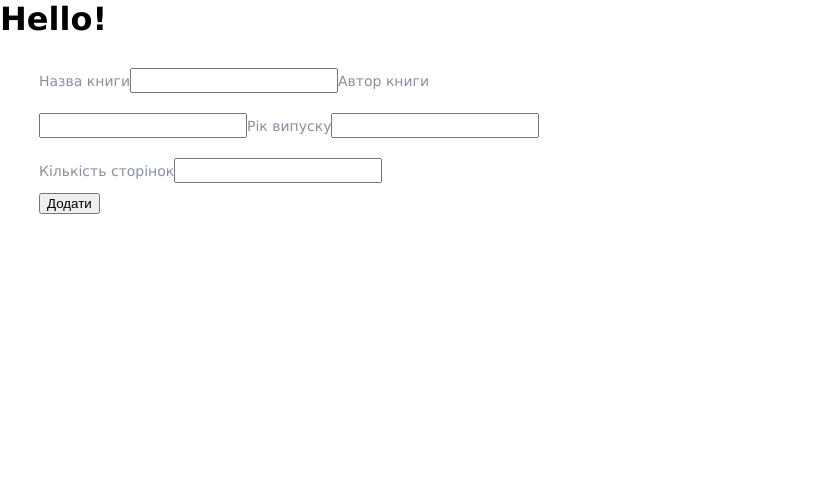
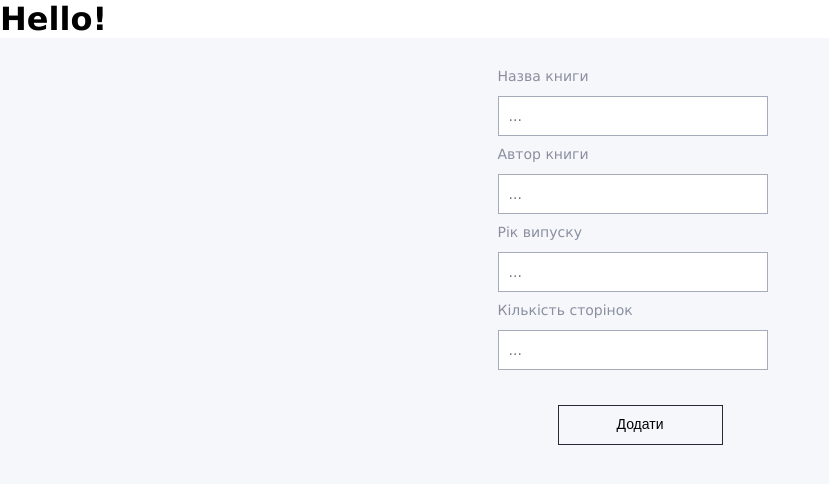
Before and after one commit to dramarec/Fullstack-TeamProject-BookRead, a React (Create React App) app in the folder client/: page / in a window 1280 px wide. Shown: the top 484 px of the page, without its empty margins (0-829 px from the left). Built offline with nearby package versions, Linux system fonts and the light colour scheme.

Commit message:
Adds changes to styles

```diff
--- a/client/src/components/App.js
+++ b/client/src/components/App.js
@@ -5,9 +5,7 @@ const App = () => {
   return (
     <>
       <Header />
-      <div className="container">
-        <LibraryForm />
-      </div>
+      <LibraryForm />
     </>
   );
 };
--- a/client/src/components/libraryForm/LibraryForm.js
+++ b/client/src/components/libraryForm/LibraryForm.js
@@ -52,6 +52,7 @@ const LibraryForm = () => {
                   type="text"
                   value={values.bookName}
                   name="bookName"
+                  placeholder="..."
                   autoComplete="off"
                 />
                 <ErrorMessage
@@ -69,6 +70,7 @@ const LibraryForm = () => {
                   type="text"
                   value={values.bookAuthor}
                   name="bookAuthor"
+                  placeholder="..."
                   autoComplete="off"
                 />
                 <ErrorMessage
@@ -80,12 +82,12 @@ const LibraryForm = () => {
 
               <label className="bookFormListItem">
                 <span className="bookFormListItemTitle">Рік випуску</span>
-
                 <Field
                   className="bookFormInput"
                   type="text"
                   value={values.bookYear}
                   name="bookYear"
+                  placeholder="..."
                   autoComplete="off"
                 />
                 <ErrorMessage
@@ -105,6 +107,7 @@ const LibraryForm = () => {
                   type="text"
                   value={values.bookPages}
                   name="bookPages"
+                  placeholder="..."
                   autoComplete="off"
                 />
                 <ErrorMessage
--- a/client/src/components/libraryForm/LibraryFormStyled.js
+++ b/client/src/components/libraryForm/LibraryFormStyled.js
@@ -4,44 +4,82 @@ const Wrapper = styled.div`
   display: flex;
   flex-direction: column;
   justify-content: center;
-  width: 270px;
+  align-items: center;
+  background-color: #f6f7fb;
   padding-top: 52px;
+  padding-bottom: 109px;
 
   @media screen and (min-width: 768px) {
     padding-top: 20px;
     min-width: 594px;
   }
   @media screen and (min-width: 1280px) {
-    margin-right: 39px;
   }
   .bookForm {
   }
   .bookFormList {
+    display: flex;
+    flex-direction: column;
+
+    @media screen and (min-width: 768px) {
+    }
+    @media screen and (min-width: 1280px) {
+    }
   }
   .bookFormListItem {
+    width: 270px;
+  }
+  .bookFormListItem:not(:last-child) {
+    margin-right: 15px;
   }
   .bookFormListItemTitle {
-    white-space: nowrap;
     font-style: normal;
-    font-weight: 500;
+    font-weight: 400;
     font-size: 14px;
-    line-height: 38px;
+    line-height: 2.71;
     color: #898f9f;
-    padding-bottom: 10px;
+    margin: 20px 0px 10px 0px;
 
     @media screen and (min-width: 768px) {
-      padding-bottom: 19.5px;
     }
     @media screen and (min-width: 1280px) {
     }
   }
   .bookFormInput {
-    margin-top: 10px;
-    margin-bottom: 10px;
+    font-style: normal;
+    font-weight: 400;
+    font-size: 14px;
+    line-height: 38px;
+    width: 270px;
+    border: 1px solid #a6abb9;
+    padding: 0px 10px;
+  }
+  .bookFormInput:hover,
+  .bookFormInput:focus {
+    border: none;
+    box-shadow: inset 0px 1px 2px rgba(29, 29, 27, 0.15);
   }
   .bookFormError {
   }
   .bookFormBtn {
+    display: flex;
+    justify-content: center;
+    font-style: normal;
+    font-weight: 500;
+    font-size: 14px;
+    line-height: 2.71;
+    padding: 0px 58px;
+    margin: 35px auto 0px;
+    border: 1px solid #242a37;
+    background-color: #f6f7fb;
+    outline: none;
+  }
+  .bookFormBtn:hover,
+  .bookFormBtn:focus {
+    color: #f6f7fb;
+    background-color: #ff6b08;
+    border: 1px solid #f6f7fb;
+    outline: none;
   }
 `;
 
```
